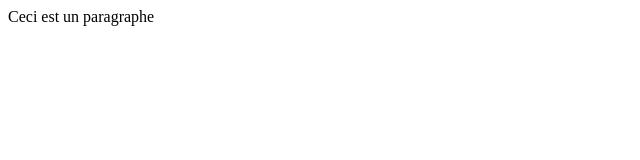
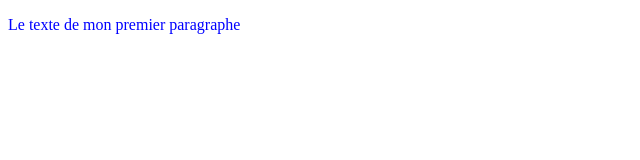
Before and after one commit to ClementBouche/webmapping-carthageo-2020, a website: page index.html in a window 1280 px wide. Shown: the whole page, without its empty margins (0-640 px from the left). Drawn offline with Linux system fonts and the light colour scheme.

Commit message:
2 files modified

```diff
--- a/index.html
+++ b/index.html
@@ -1 +1,15 @@
-<p>Ceci est un paragraphe</p>
+<!DOCTYPE html>
+<html lang="fr">
+
+<head>
+	<meta charset="UTF-8">
+	<!-- attention ceci n'est pas valable dans stackblitz (voir le fichier js pour l'import) -->
+	<link rel="stylesheet" href="style.css">
+	<title>Test cours</title>
+</head>
+
+<body>
+	<p style="color: blue">Le texte de mon premier paragraphe</p>
+</body>
+
+</html>
--- a/style.css
+++ b/style.css
@@ -1,3 +1,7 @@
-h1, h2 {
+h1,
+h2 {
   font-family: Lato;
 }
+p {
+  color: red;
+}
```
